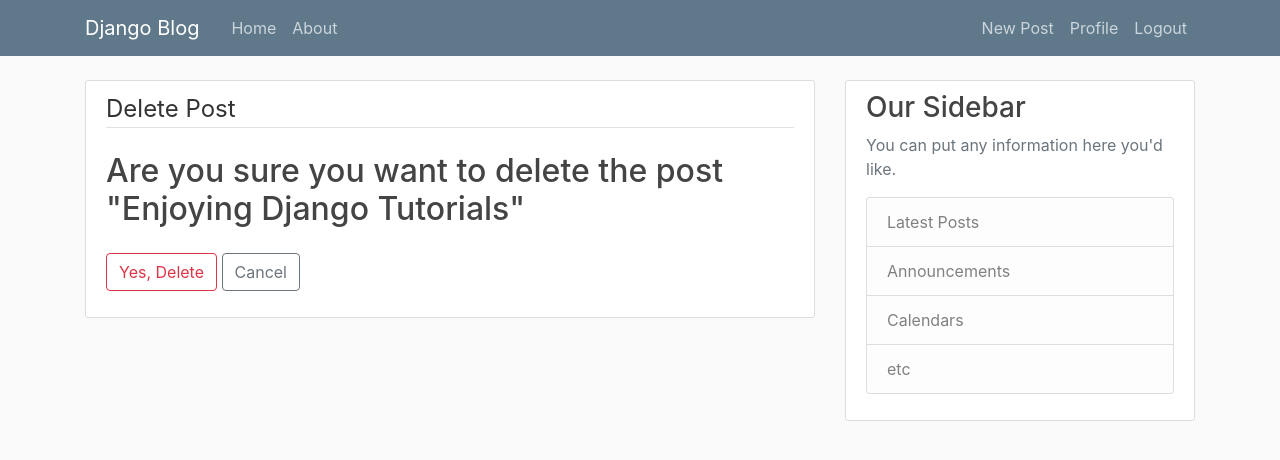
After one commit to sumandevkota/Django_Project, a Django app: page /post/2/delete/ in a window 1280 px wide. The commit adds this page. Shown: the top 460 px of the page. Run offline with Django 4.2, Linux system fonts and the light colour scheme; a user stored in the database is signed in; data comes from the database, SQL or seed files in the repository; both versions use the stored data as it was after the commit; some libraries are stand-ins or nearby versions.

Commit message:
User Update delete

```diff
--- a/webdev/blog/models.py
+++ b/webdev/blog/models.py
@@ -1,6 +1,8 @@
 from django.db import models
 from django.utils import timezone
 from django.contrib.auth.models import User
+from django.urls import reverse
+
 
 class Post(models.Model):
     title = models.CharField(max_length=100)
@@ -10,3 +12,6 @@
 
     def __str__(self):
         return self.title
+
+    def get_absolute_url(self):
+        return reverse('post-detail', kwargs={'pk': self.pk})
--- a/webdev/blog/templates/blog/base.html
+++ b/webdev/blog/templates/blog/base.html
@@ -1,4 +1,5 @@
 {% load static %}
+<!DOCTYPE html>
 <html>
 <head>
 
@@ -33,6 +34,7 @@
             <!-- Navbar Right Side -->
             <div class="navbar-nav">
               {% if user.is_authenticated %}
+                <a class="nav-item nav-link" href="{% url 'post-create' %}">New Post</a>
                 <a class="nav-item nav-link" href="{% url 'profile' %}">Profile</a>
                 <a class="nav-item nav-link" href="{% url 'logout' %}">Logout</a>
               {% else %}
--- a/webdev/blog/templates/blog/home.html
+++ b/webdev/blog/templates/blog/home.html
@@ -8,7 +8,7 @@
               <a class="mr-2" href="#">{{ post.author }}</a>
               <small class="text-muted">{{ post.date_posted|date:"F d, Y" }}</small>
             </div>
-            <h2><a class="article-title" href="#">{{ post.title }}</a></h2>
+            <h2><a class="article-title" href="{% url 'post-detail' post.id %}">{{ post.title }}</a></h2>
             <p class="article-content">{{ post.content }}</p>
           </div>
         </article>
--- /dev/null
+++ b/webdev/blog/templates/blog/post_confirm_delete.html
@@ -0,0 +1,16 @@
+{% extends "blog/base.html" %}
+{% block content %}
+    <div class="content-section">
+        <form method="POST">
+            {% csrf_token %}
+            <fieldset class="form-group">
+                <legend class="border-bottom mb-4">Delete Post</legend>
+                <h2>Are you sure you want to delete the post "{{ object.title }}"</h2>
+            </fieldset>
+            <div class="form-group">
+                <button class="btn btn-outline-danger" type="submit">Yes, Delete</button>
+                <a class="btn btn-outline-secondary" href="{% url 'post-detail' object.id %}">Cancel</a>
+            </div>
+        </form>
+    </div>
+{% endblock content %}
--- a/webdev/blog/urls.py
+++ b/webdev/blog/urls.py
@@ -1,9 +1,18 @@
 from django.urls import path
+from .views import (
+    PostListView,
+    PostDetailView,
+    PostCreateView,
+    PostUpdateView,
+    PostDeleteView
+)
 from . import views
 
-
-
 urlpatterns = [
-    path('', views.home, name='blog-home'),
+    path('', PostListView.as_view(), name='blog-home'),
+    path('post/<int:pk>/', PostDetailView.as_view(), name='post-detail'),
+    path('post/new/', PostCreateView.as_view(), name='post-create'),
+    path('post/<int:pk>/update/', PostUpdateView.as_view(), name='post-update'),
+    path('post/<int:pk>/delete/', PostDeleteView.as_view(), name='post-delete'),
     path('about/', views.about, name='blog-about'),
 ]
--- a/webdev/blog/views.py
+++ b/webdev/blog/views.py
@@ -1,4 +1,12 @@
 from django.shortcuts import render
+from django.contrib.auth.mixins import LoginRequiredMixin, UserPassesTestMixin
+from django.views.generic import (
+    ListView,
+    DetailView,
+    CreateView,
+    UpdateView,
+    DeleteView
+)
 from .models import Post
 
 
@@ -6,7 +14,54 @@
     context = {
         'posts': Post.objects.all()
     }
-    return render(request, 'blog/home.html',context)
+    return render(request, 'blog/home.html', context)
+
+
+class PostListView(ListView):
+    model = Post
+    template_name = 'blog/home.html'  # <app>/<model>_<viewtype>.html
+    context_object_name = 'posts'
+    ordering = ['-date_posted']
+
+
+class PostDetailView(DetailView):
+    model = Post
+
+
+class PostCreateView(LoginRequiredMixin, CreateView):
+    model = Post
+    fields = ['title', 'content']
+
+    def form_valid(self, form):
+        form.instance.author = self.request.user
+        return super().form_valid(form)
+
+
+class PostUpdateView(LoginRequiredMixin, UserPassesTestMixin, UpdateView):
+    model = Post
+    fields = ['title', 'content']
+
+    def form_valid(self, form):
+        form.instance.author = self.request.user
+        return super().form_valid(form)
+
+    def test_func(self):
+        post = self.get_object()
+        if self.request.user == post.author:
+            return True
+        return False
+
+
+class PostDeleteView(LoginRequiredMixin, UserPassesTestMixin, DeleteView):
+    model = Post
+    success_url = '/'
+
+    def test_func(self):
+        post = self.get_object()
+        if self.request.user == post.author:
+            return True
+        return False
+
 
 def about(request):
-    return render(request, 'blog/about.html',{'title':'About'})
+    return render(request, 'blog/about.html', {'title': 'About'})
```
Also changed, not shown: webdev/blog/templates/blog/post_detail.html (added, +20 -0 lines), webdev/blog/templates/blog/post_form.html (added, +16 -0 lines), webdev/db.sqlite3, webdev/media/profile_pics/dp.jpg.
